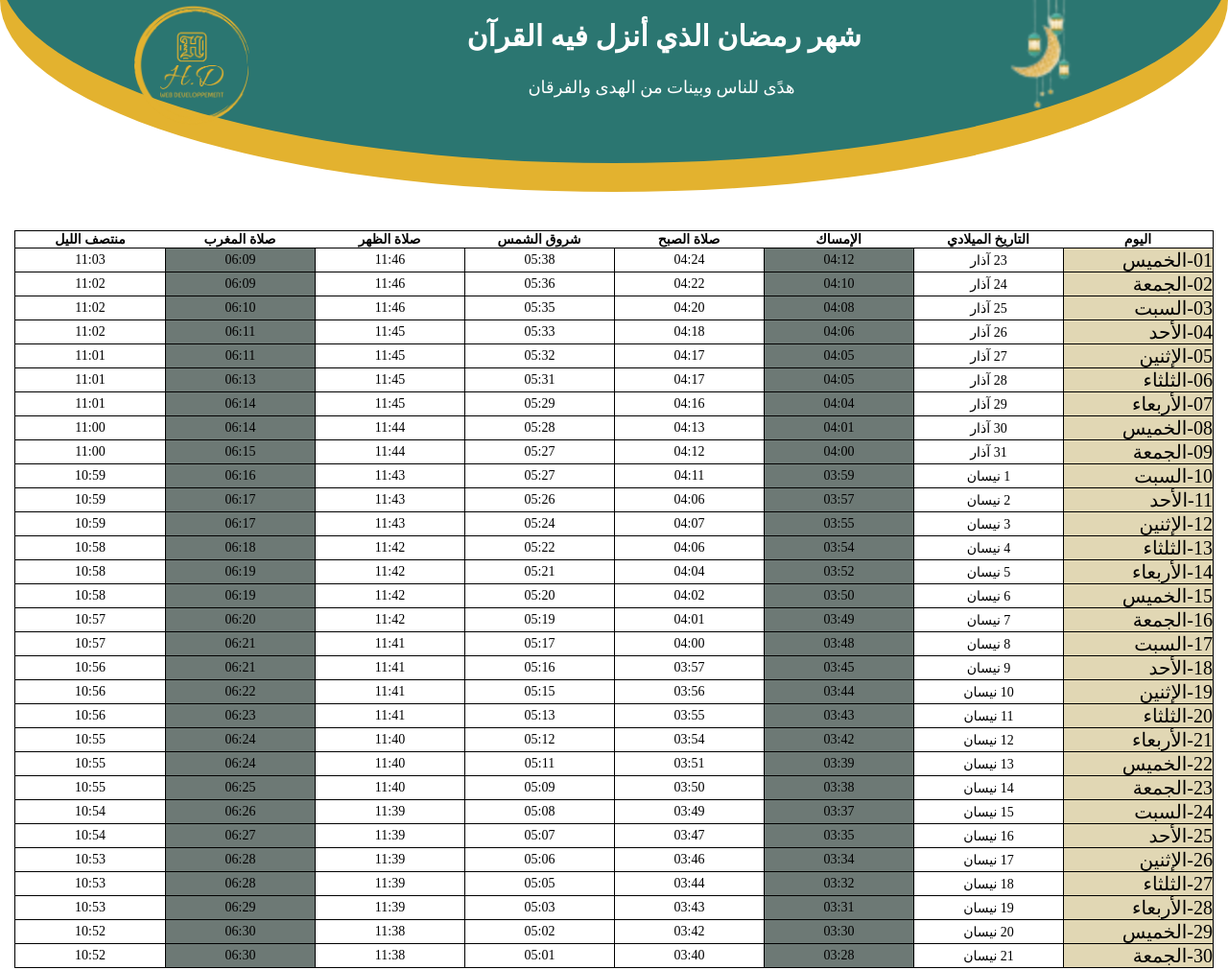
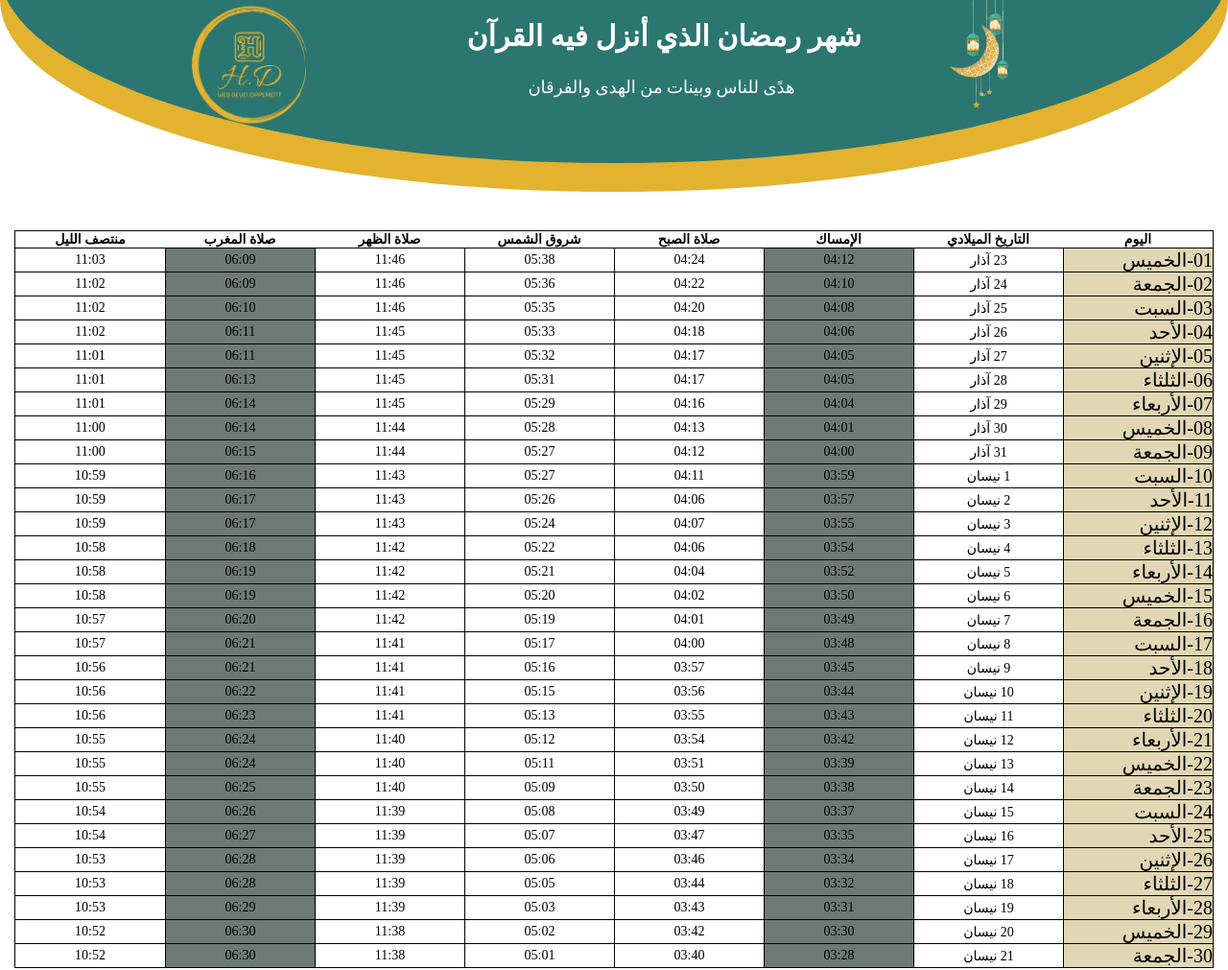
Before and after one commit to SounaDiab/Ramadan-Shedule, a plain HTML site: page index.html in a window 1280 px wide. Shown: the top 1011 px of the page at 96% size. Drawn offline with Linux system fonts and the light colour scheme; a web font is replaced by a local one.

Commit message:
Add files via upload

```diff
--- a/index.html
+++ b/index.html
@@ -14,7 +14,7 @@
     <div class="header">
       <div class="heading"><img class="logo" src="./images/logo.png" alt="my-logo">
         <h1>شهر رمضان الذي أنزل فيه القرآن</h1>
-        <p>هدًى للناس وبينات من الهدى والفرقان </p><img class="img" src="./images/head-1-1.png" alt="">
+        <p>هدًى للناس وبينات من الهدى والفرقان </p><img class="img" src="./images/head-1.png" alt="">
       </div>
     </div>
     <div class="table">
--- a/sass/helpers-sass/_header.scss
+++ b/sass/helpers-sass/_header.scss
@@ -37,7 +37,7 @@
             width: 120px;
             position: relative;
             top: 200px;
-            left: 140px;
+            left: 200px;
             @media #{$maxMobile}{
                 width: 80px;
                 left: 0;
@@ -74,7 +74,7 @@
         .img{
             position: absolute;
             top: 50%;
-            right: 10%;
+            right: 15%;
             width: 120px;
             @media #{$maxMobile}{
                 right: -10%;
--- a/sass/helpers-sass/_table.scss
+++ b/sass/helpers-sass/_table.scss
@@ -34,7 +34,7 @@
             display: flex;
             justify-content: center;
             @media #{$maxMobile}{
-                font-size: 12px;
+                font-size: 9px;
             }
             &:not(:last-child){
                 border-left: 1px solid black;
```
Also changed, not shown: images/head-1.png (added), sass/css/style.css, 2 other files.
